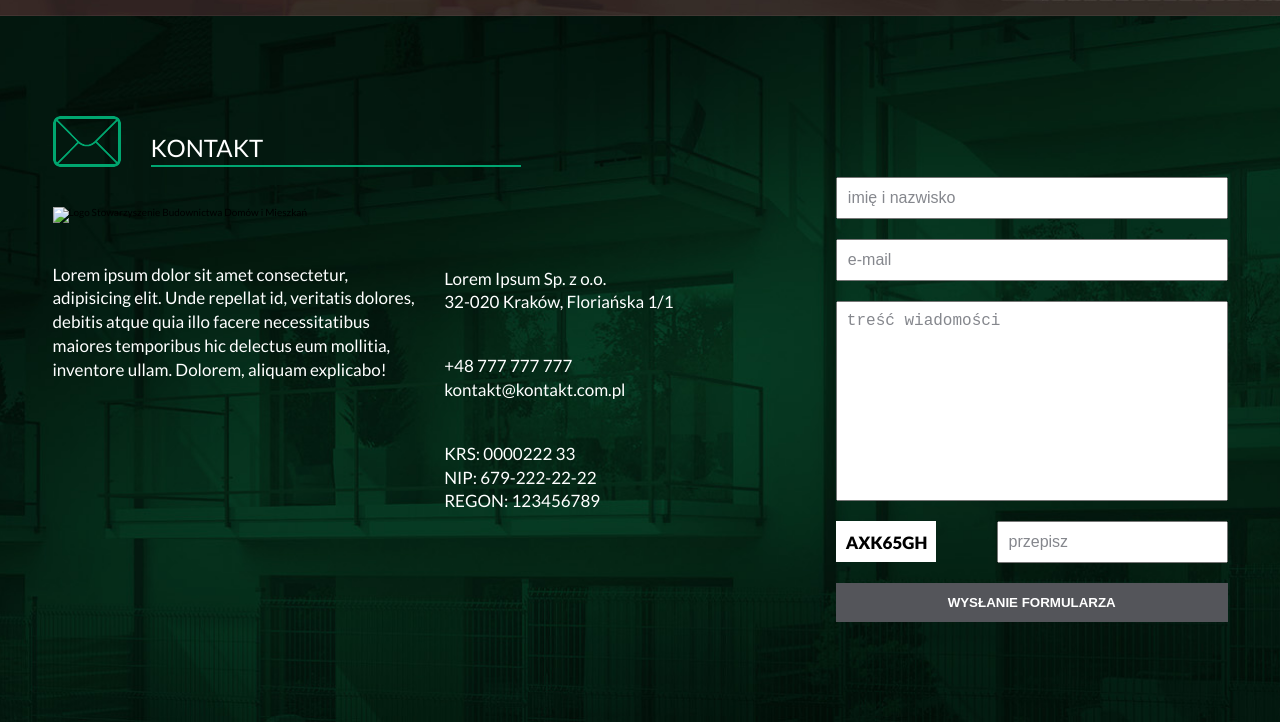
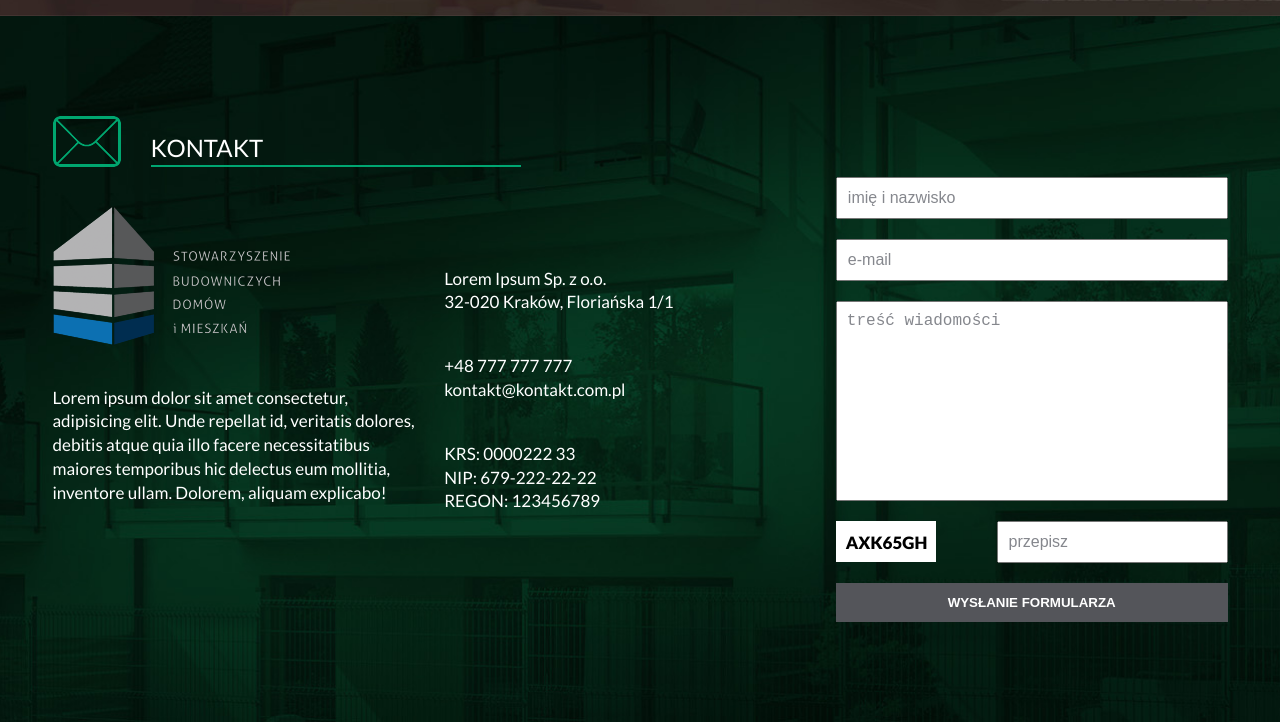
Before and after one commit to Erwin0917/rekHomeList, a website: page index.html in a window 1280 px wide. Shown: the part 2467-3189 px from the top of the page. Drawn offline with Linux system fonts and the light colour scheme; the site is published under a folder, as on GitHub Pages, so addresses that start at the root find nothing.

Commit message:
fix img link in  footer

```diff
--- a/index.html
+++ b/index.html
@@ -276,7 +276,7 @@
             <div class="flex">
 
                 <div class="col col--1">
-                    <img src="/img/logoFooter.png" alt="Logo Stowarzyszenie Budownictwa Domów i Mieszkań">
+                    <img src="img/logoFooter.png" alt="Logo Stowarzyszenie Budownictwa Domów i Mieszkań">
                     <p>Lorem ipsum dolor sit amet consectetur, adipisicing elit. Unde repellat id, veritatis dolores, debitis
                         atque quia illo facere necessitatibus maiores temporibus hic delectus eum mollitia, inventore ullam.
                         Dolorem, aliquam explicabo!</p>
```
